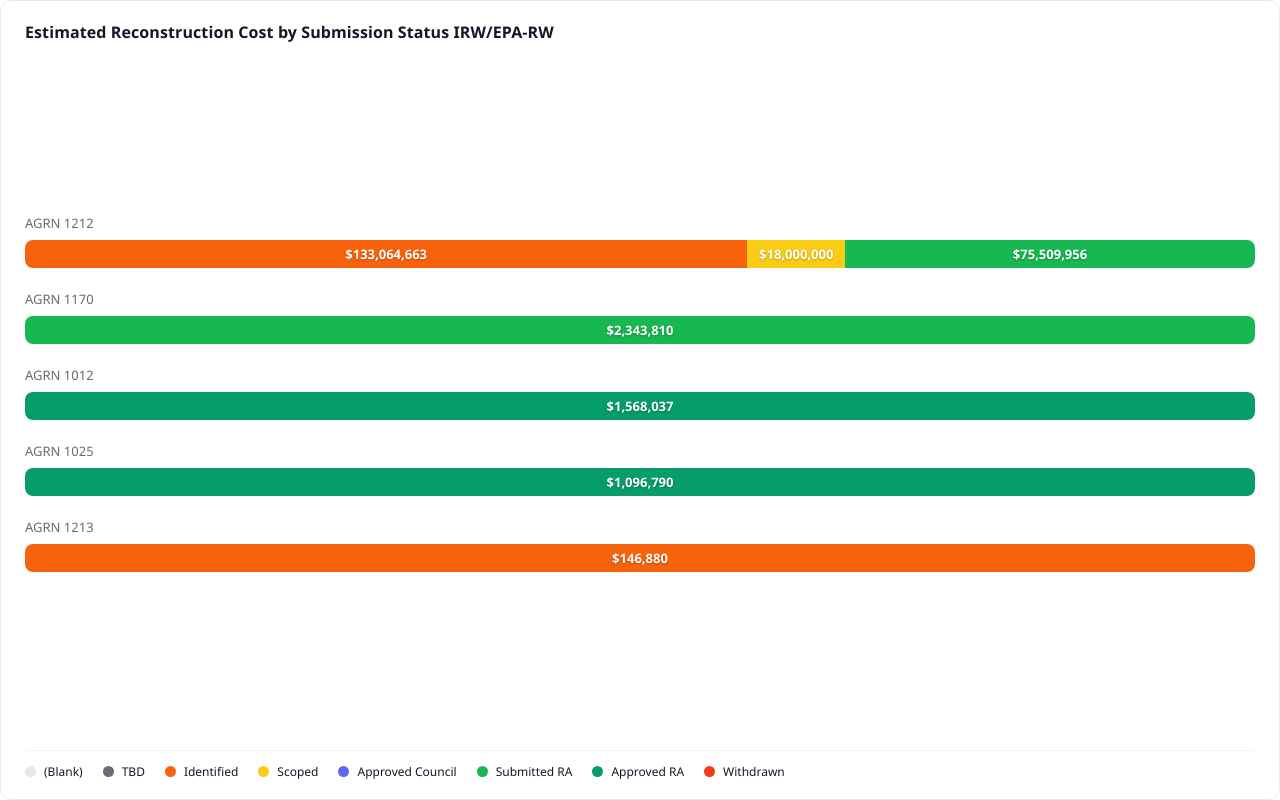
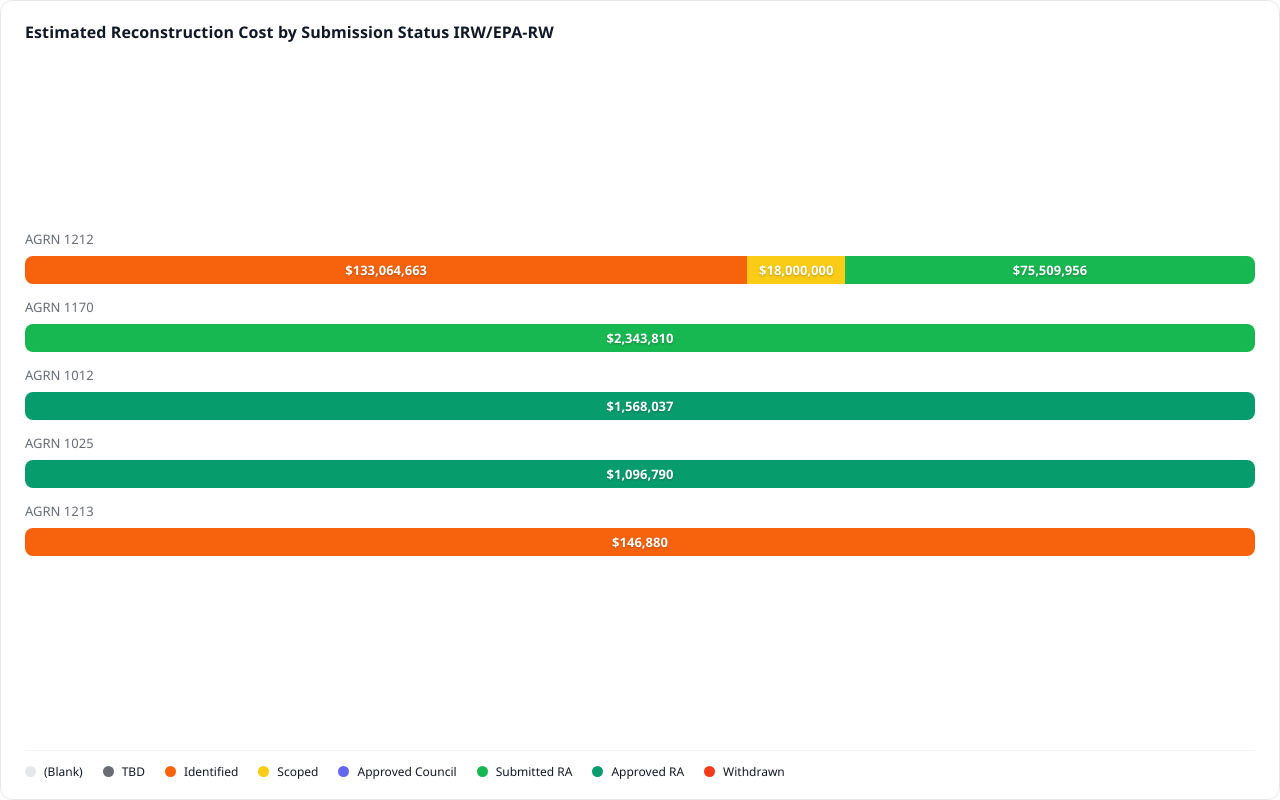
Before and after one commit to TresCivil/drfa-stackedbarchart, a plain HTML site: page index.html in a window 1280 px wide. Drawn offline with Linux system fonts and the light colour scheme.

Commit message:
Add files via upload

```diff
--- a/index.html
+++ b/index.html
@@ -76,7 +76,7 @@
     display: flex;
     flex-direction: column;
     justify-content: flex-start;   /* centre via auto margins below — safe with overflow */
-    gap: 22px;
+    gap: 14px;
     overflow-y: auto;
     scrollbar-width: thin;              /* Firefox: slim scrollbar instead of hidden */
     scrollbar-color: var(--card-border) transparent;
```
